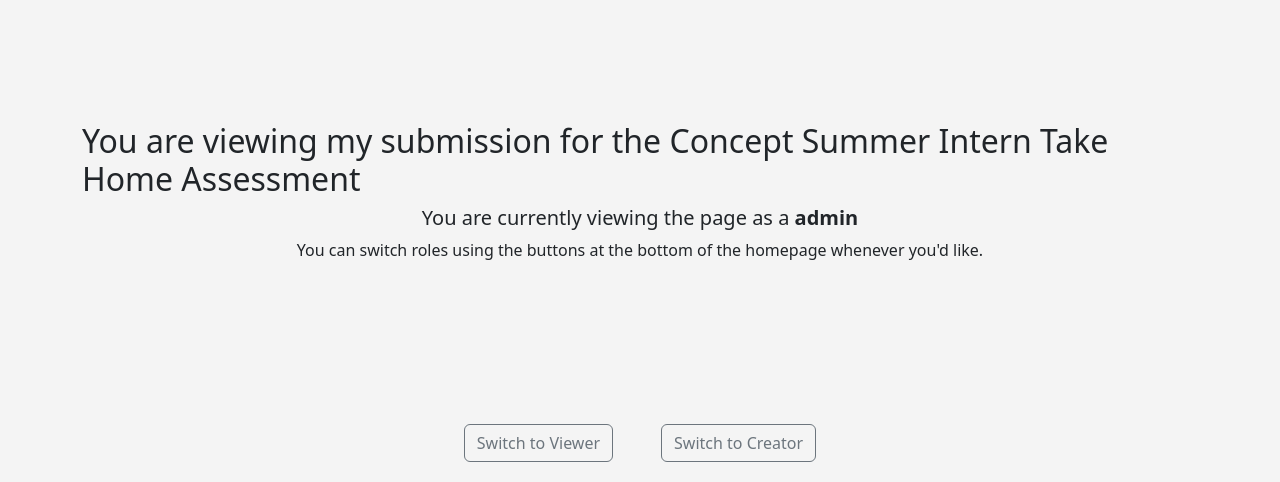
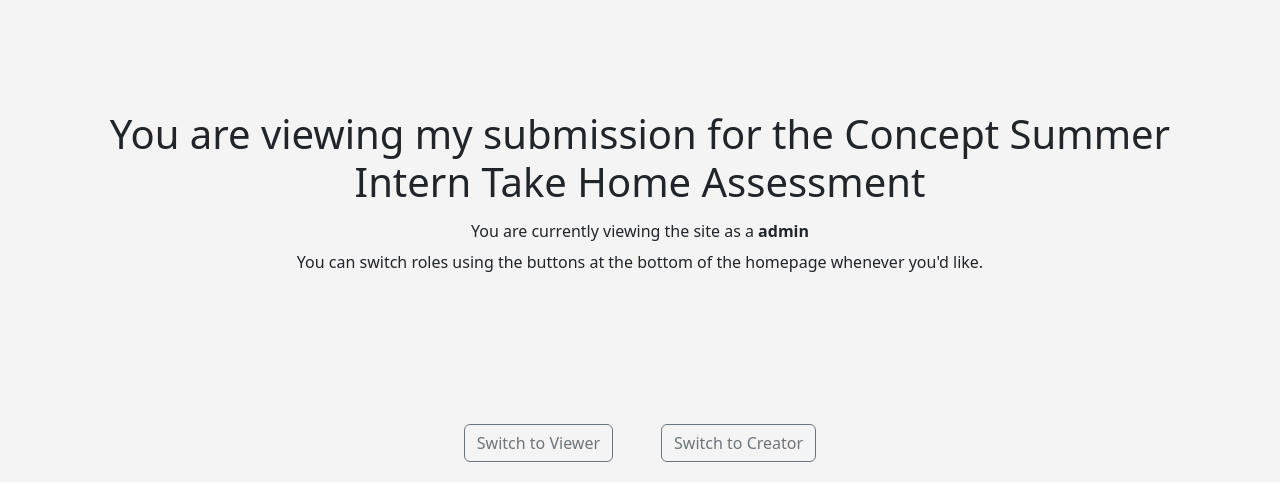
Before and after one commit to KeevinChang/concept-mini-assessment, a Django app: template templates/pages/homepage.html in a window 1280 px wide. Shown: the part 56-538 px from the top of the page. Run offline with Django 3.2, Linux system fonts and the light colour scheme; the template is opened without the code that fills it: most values are stand-ins (such as "Sample title", 1, 10 or a date in 2020).

Commit message:
restyle home page

```diff
--- a/templates/pages/homepage.html
+++ b/templates/pages/homepage.html
@@ -2,8 +2,8 @@
 
 {% block content %}
 <div class="container d-flex flex-column justify-content-center align-items-center" style="height:50vh;">
-    <h2>You are viewing my submission for the Concept Summer Intern Take Home Assessment</h2>
-    <h5>You are currently viewing the page as a <strong>{{ role }}</strong></h5>
+    <h1 class="mb-3" style="text-align: center">You are viewing my submission for the Concept Summer Intern Take Home Assessment</h1>
+    <h6>You are currently viewing the site as a <strong>{{ role }}</strong></h6>
     <p>You can switch roles using the buttons at the bottom of the homepage whenever you'd like.</p>
 </div>
 
```
